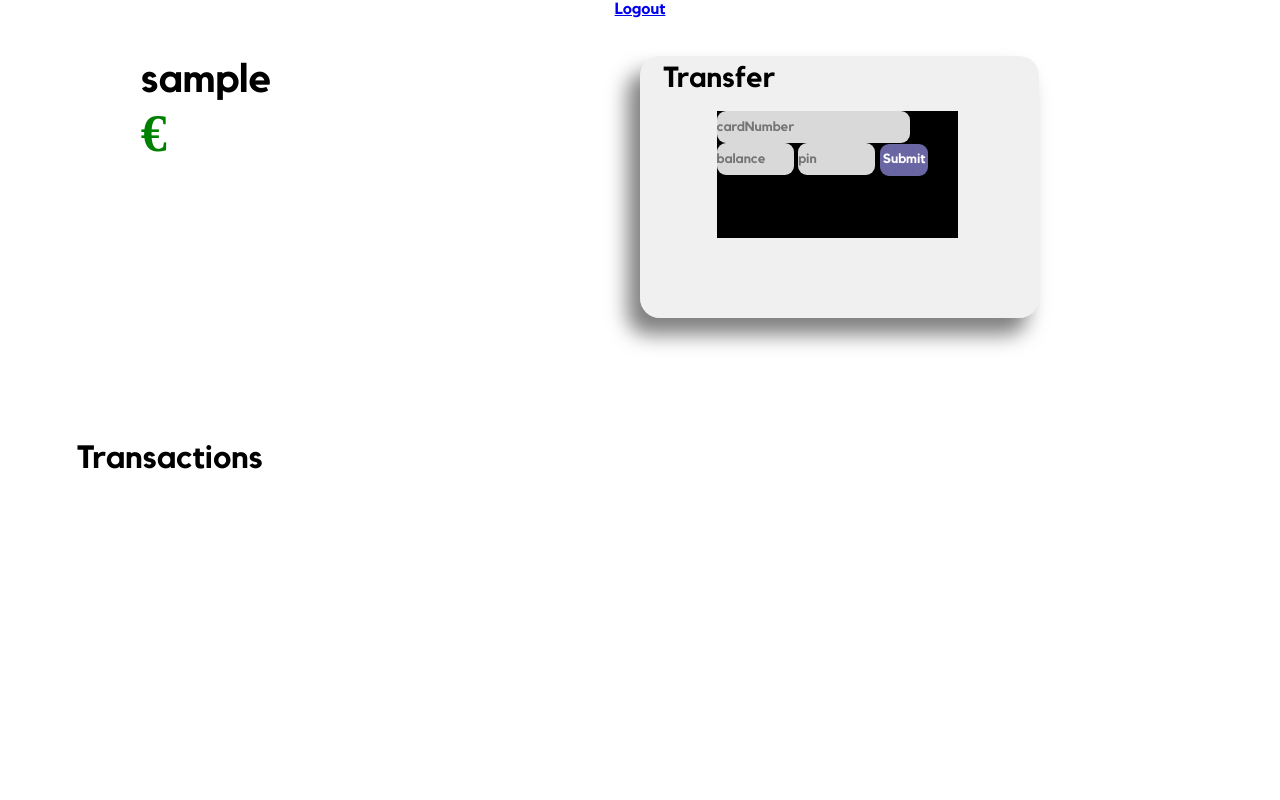
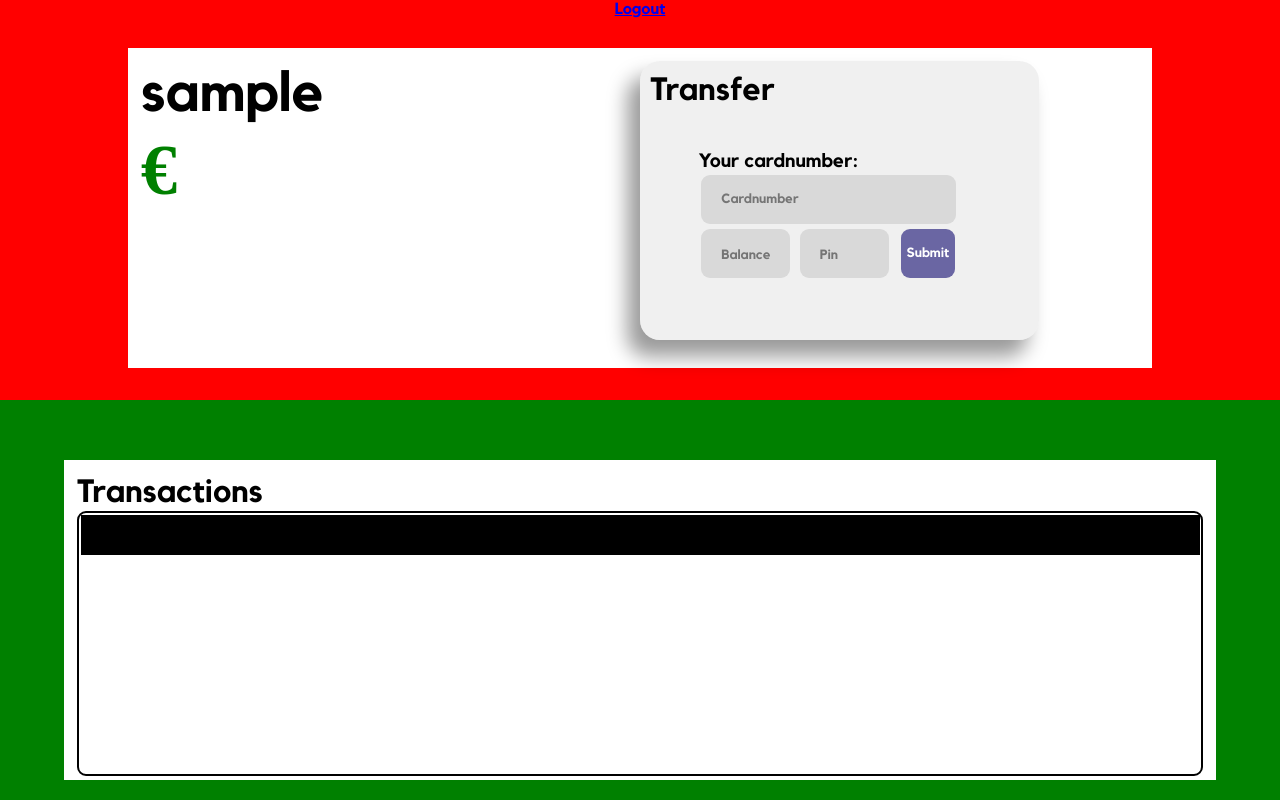
Before and after one commit to maguzzz/virtue-banking, a PHP site: page /Pages/main.php in a window 1280 px wide. Run offline with PHP 8.4, Linux system fonts and the light colour scheme; the visitor is signed in with stand-in values (Sample User, id 1); lists and menus that the app fills with data are empty.

Commit message:
Finished Grid one Design

```diff
--- a/Pages/main.php
+++ b/Pages/main.php
@@ -42,11 +42,14 @@
                         <h1>Transfer</h1>
                         <form class="formContainer" action="" method="post" autocomplete="on">
                             <div class="labelBox">
+                                <a>Your cardnumber:
+                                    <?php echo $row["cardNumber"] ?>
+                                </a>
                                 <input class="firstInput" type="number" name="cardNumber" required value=""
-                                    placeholder="cardNumber"><br>
-                                <input class="blapinInput" type="number" min="1" name="balance" required value="" placeholder="balance">
-                                <input class="blapinInput" type="number" min="4" max="4" name="pin" required value="" placeholder="pin">
-
+                                    placeholder="Cardnumber"><br>
+                                <input class="blapinInput" type="number" min="1" name="balance" required value=""
+                                    placeholder="Balance">
+                                <input class="blapinInput" type="number" name="pin" required value="" placeholder="Pin">
                                 <button type="submit" name="submit">Submit</button>
                             </div>
                         </form>
@@ -59,8 +62,19 @@
 
         </div>
         <div class="container2">
-            <div class="box3">
+            <div class="box2">
                 <h1>Transactions</h1>
+                <div class="border">
+                    <table>
+                        <thead>
+                            <th>Name</th>
+                            <th>Status</th>
+                            <th></th>
+                            <th></th>
+                            <th></th>
+                        </thead>
+                    </table>
+                </div>
             </div>
         </div>
     </div>
--- a/Styles/Main.css
+++ b/Styles/Main.css
@@ -23,6 +23,7 @@
     padding: 0;
     box-sizing: border-box;
     font-family: Kollektif-Bold;
+    scroll-behavior: smooth;
 
 }
 
@@ -43,8 +44,9 @@
 
 
 .container1 {
+    background-color: red;
     width: 100%;
-    height: 45%;
+    height: 50%;
     display: flex;
     justify-content: center;
 }
@@ -60,7 +62,7 @@
 }
 
 .box1 h1 {
-    font-size: 2.5em;
+    font-size: 3.5em;
 }
 
 .moneyInfo {
@@ -70,77 +72,129 @@
 
 .transactionBox {
     width: 80%;
-    height: 100%;
-    padding: 1%;
+    height: 95%;
+    padding: 2%;
     background-color: rgba(217, 217, 217, 0.4);
-    box-shadow: -12px 16px 20px 0.5px rgba(0, 0, 0, 0.5);
+    box-shadow: -12px 16px 20px 0.5px rgba(0, 0, 0, 0.4);
     border-radius: 20px 20px 20px 20px;
     display: flex;
     justify-content: center;
 }
 
 .transactionBox h1  {
-    font-size: 1.8em;
+    font-size: 2em;
 }
 
 .labelBox {
     width: 100%;
-    height: 50%;
-    background-color: black;
+    height: 60%;
     justify-content: space-between;
+}
+
+.labelBox a {
+    font-size: 1.2em;
 }
 
 .formContainer {
     position: relative;
-    top: 20%;
+    top: 30%;
     width: auto;
-    left: -15%;
+    left: -20%;
+    height: 90%;
 }
 
 
 .firstInput {
     position: relative;
-    width: 80%;
-    height: 25%;
+    width: 100%;
+    height: 35%;
     border-radius: 9px 9px 9px 9px;
-    border: none;
+    border: black solid 0px;
     background-color: #D9D9D9;
-
+    margin: 1%;
+    outline: none;
+    padding-left: 20px;
 }
 
+.firstInput::selection {
+    border: #6A66A3 solid 2px;
+}
+
+
 .blapinInput {
-    width: 32%;
-    height: 25%;
+    width: 35%;
+    height: 35%;
     padding-top: 1%;
     border-radius: 9px 9px 9px 9px;
     border: none;
     background-color: #D9D9D9;
-
+    margin: 1%;
+    outline: none;
+    padding-left: 20px;
 }
 
 .formContainer button {
+    position: relative;
     background-color: #6A66A3;
+    border: #6A66A3 solid 2px;
     color: white;
     border: none;
     border-radius: 9px 9px 9px 9px;
-    width: 20%;
-    height: 25%;
+    width: 21%;
+    height: 35%;
+    top: -1%;
+    left: 2%;
+    transition: background-color 0.3s ease-in-out, color 0.3s ease-in-out;
 }
 
+.formContainer button:hover {
+    border: #6A66A3 solid 2px;
+    background-color: white;
+    color: #6A66A3;
+}
+
+
+
+
+
 .container2 {
+    background-color: green;
     width: 100%;
-    height: 55%;
+    height: 50%;
     display: flex;
     justify-content: center;
 }
 
-.box3 {
+.box2 {
     position: relative;
     top: 15%;
     background-color: white;
+    color: black;
     width: 90%;
     height: 80%;
     padding: 1%;
+}
+
+.border {
+    position: relative;
+    width: 100%;
+    height: 90%;
+}
+
+.border table {
+    width: 100%;
+    height: 100%;
+    background-color: white;
+    border: black solid 2px;
+    border-radius: 9px 9px 9px 9px;
+}
+
+.border thead {
+    position: fixed;
+    background-color: black;
+    width: 87.4%;
+    height: 5%
+
 }
 
 
```
